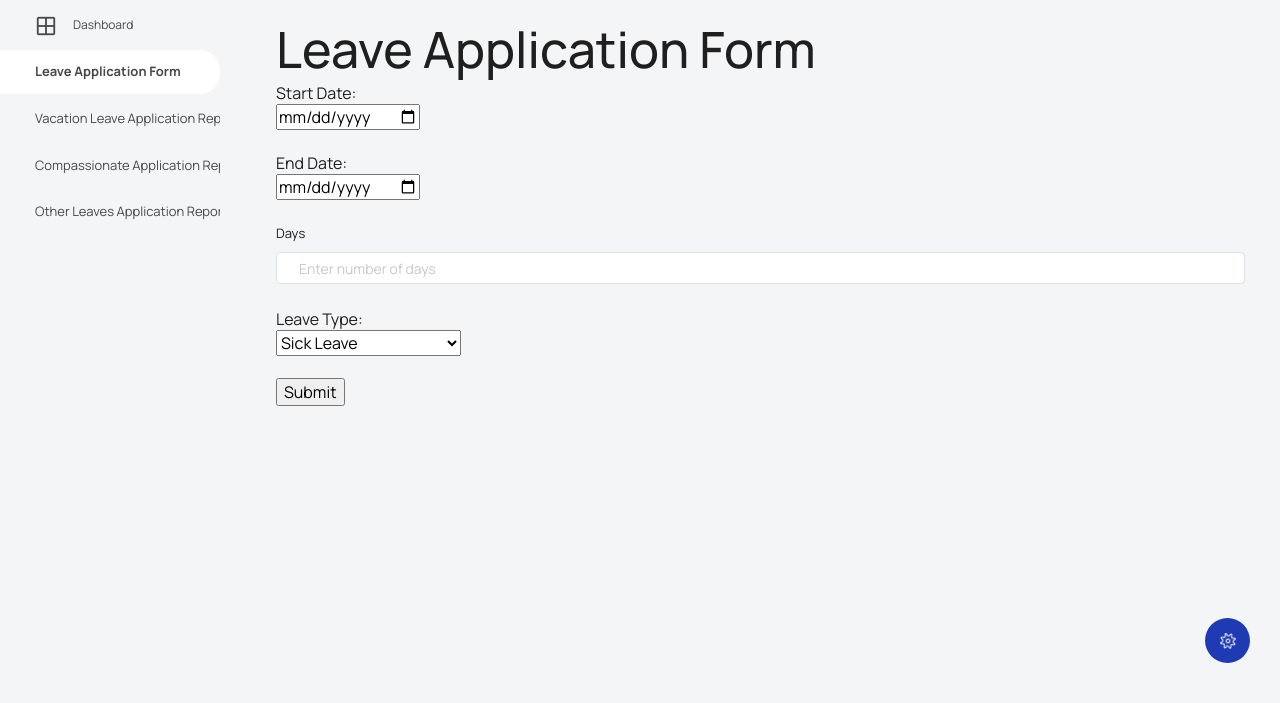
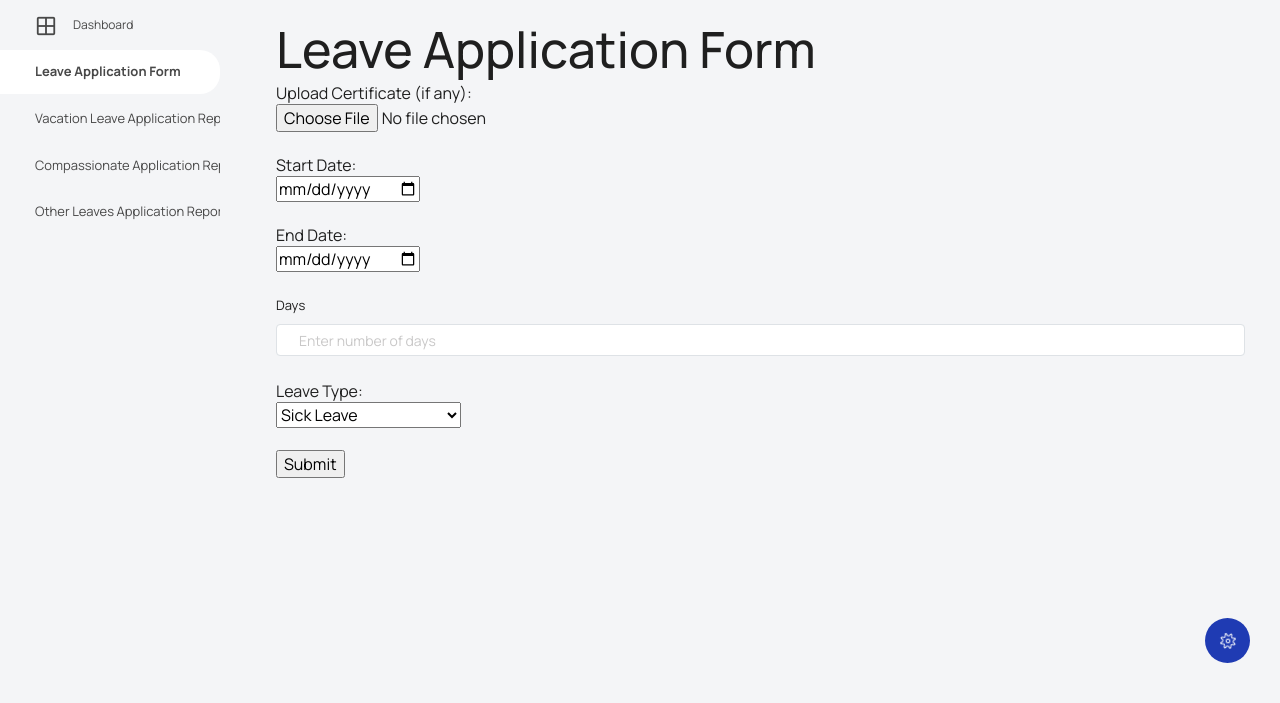
Before and after one commit to Matiastomas/leave-management-system, a PHP site: page /Leave-management-system/employee/Leave-Application-Form.php in a window 1280 px wide. Shown: the part 97-800 px from the top of the page. Run offline with PHP 8.4, Linux system fonts and the light colour scheme; the visitor is signed in with stand-in values (Sample User, id 1); some libraries are stand-ins or nearby versions.

```diff
--- a/employee/Leave-Application-Form.php
+++ b/employee/Leave-Application-Form.php
@@ -270,8 +270,10 @@
         <div class="content-wrapper">
 
         <h1>Leave Application Form</h1>
-    <form action="" method="POST">
+    <form action="" method="POST" enctype="multipart/form-data">
 
+    <label for="certificate">Upload Certificate (if any):</label><br>
+    <input type="file" id="certificate" name="certificate"><br><br>
         <label for="start_date">Start Date:</label> </br>
         <input type="date" id="start_date" name="start_date" required><br><br>
 
--- a/employee/Logic-Layer/process-leave-application.php
+++ b/employee/Logic-Layer/process-leave-application.php
@@ -115,9 +115,16 @@ function updateCompassionateLeave ($conn, $start_date, $end_date, $days, $leave_
         $update_query = "UPDATE employee SET compassionate_leave = '$remainingCompassionateLeaveDays' WHERE username = '$EmployeeName'";
         mysqli_query($conn, $update_query);
 
-         // Insert leave application details
-$query = "INSERT into leave_application (startdate, enddate, leave_type, employee_name, application_date, numDays)
-VALUES('$start_date', '$end_date', '$leave_type', '$EmployeeName', '$publish_at','$days')";
+        // File upload handling
+    $targetDirectory = "uploads/"; // Directory where files will be uploaded
+    $uploadedFileName = $_FILES['certificate']['name']; // Get the name of the uploaded file
+
+
+    // Check if file was uploaded without errors
+    if (move_uploaded_file($_FILES['certificate']['tmp_name'], $targetFilePath)) {
+
+        $query = "INSERT into leave_application (startdate, enddate, leave_type, employee_name, application_date, numDays, certificate_path)
+VALUES('$start_date', '$end_date', '$leave_type', '$EmployeeName', '$publish_at','$days','$uploadedFileName')";
  if (mysqli_query($conn, $query)) {
     echo "<p style='color:green'>Application Submitted Successfully</p>";
     header("Location:view-Leave-applications-report.php");
@@ -129,6 +136,11 @@ VALUES('$start_date', '$end_date', '$leave_type', '$EmployeeName', '$publish_at'
 // Close the database connection
 mysqli_close($conn);
     }
+
+         // Insert leave application details
+
     }
+    }
+
 }
 ?>
--- a/employee/view-compassionate-applications-report.php
+++ b/employee/view-compassionate-applications-report.php
@@ -308,6 +308,7 @@ while ($row = mysqli_fetch_assoc($result_employee_leave)) {
             <th>Hr Manager Comments</th>
             <th>Application Status</th>
             <th>Publish at</th>
+            <th>Certificate</th>
             <th>Action</th>
         </tr>
         <?php while ($row = mysqli_fetch_assoc($result)) { ?>
@@ -328,6 +329,8 @@ while ($row = mysqli_fetch_assoc($result_employee_leave)) {
 <td><?php echo $row['hr_manager_comments']; ?></td>
 <td><?php echo $row['Leavestatus']; ?></td>
 <td><?php echo $row['application_date']; ?></td>
+<td><a href="http://localhost/Leave-management-system/employee/uploads/<?php echo $row['certificate_path']; ?>" target="_blank">Open certificate</a></td>
+
 
 <td>
     <a href="update-leave-application-status.php?id=<?php echo $row['leave_id']; ?>" class="btn btn-primary">Update Application Status</a><br><br>
```
Also changed, not shown: 1 other file.
